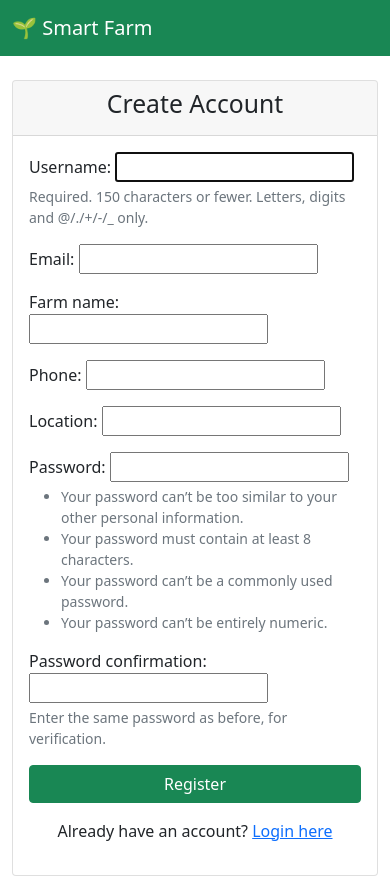
After one commit to h4senov/AgroVision-AI, a Django app: page /users/register/ in a window 390 px wide. The commit adds this page. Run offline with Django 5.2, Linux system fonts and the light colour scheme.

Commit message:
feat: Add user authentication system with login/register
- Implement CustomUser model with farm details
- Add authentication views and templates
- Configure user-specific field access
- Fix template inheritance issues
- Add Bootstrap responsive design

```diff
--- a/smart_farm/urls.py
+++ b/smart_farm/urls.py
@@ -20,6 +20,7 @@ from fields.views import home
 
 urlpatterns = [
     path('admin/', admin.site.urls),
-    path('fields/', include('fields.urls')),  # fields app URL-ləri
+    path('fields/', include('fields.urls')),  # fields app URLləri
     path('', home, name='home'),  # Əsas səhifə
+    path('users/', include('users.urls')), # users appin urleri
 ]
--- a/templates/base.html
+++ b/templates/base.html
@@ -7,18 +7,16 @@
 <body>
     <nav class="navbar navbar-expand-lg navbar-dark bg-success">
         <div class="container">
-            <a class="navbar-brand" href="{% url 'home' %}">🌱 Smart Farm</a>
-            <div class="navbar-nav">
-                <a class="nav-link" href="{% url 'home' %}">Home</a>
-                <a class="nav-link" href="{% url 'field_list' %}">Fields</a>
-                <a class="nav-link" href="/admin">Admin</a>
-            </div>
+            <a class="navbar-brand" href="/">🌱 Smart Farm</a>
         </div>
     </nav>
 
     <div class="container mt-4">
         {% block content %}
+        <!-- Digər template-lərin məzmunu buraya gələcək -->
         {% endblock %}
     </div>
+
+    <script src="https://cdn.jsdelivr.net/npm/bootstrap@5.1.3/dist/js/bootstrap.bundle.min.js"></script>
 </body>
 </html>
--- /dev/null
+++ b/templates/users/register.html
@@ -0,0 +1,39 @@
+{% extends 'base.html' %}
+
+{% block title %}Register - Smart Farm{% endblock %}
+
+{% block content %}
+<div class="row justify-content-center">
+    <div class="col-md-6">
+        <div class="card">
+            <div class="card-header">
+                <h2 class="text-center">Create Account</h2>
+            </div>
+            <div class="card-body">
+                <form method="post">
+                    {% csrf_token %}
+
+                    {% for field in form %}
+                    <div class="mb-3">
+                        {{ field.label_tag }}
+                        {{ field }}
+                        {% if field.errors %}
+                            <div class="text-danger small">{{ field.errors }}</div>
+                        {% endif %}
+                        {% if field.help_text %}
+                            <div class="form-text">{{ field.help_text }}</div>
+                        {% endif %}
+                    </div>
+                    {% endfor %}
+
+                    <button type="submit" class="btn btn-success w-100">Register</button>
+                </form>
+
+                <div class="text-center mt-3">
+                    <p>Already have an account? <a href="{% url 'login' %}">Login here</a></p>
+                </div>
+            </div>
+        </div>
+    </div>
+</div>
+{% endblock %}
--- /dev/null
+++ b/users/forms.py
@@ -0,0 +1,27 @@
+from django import forms
+from django.contrib.auth.forms import UserCreationForm
+from .models import CustomUser
+
+
+class CustomUserCreationForm(UserCreationForm):
+    email = forms.EmailField(required=True)
+    farm_name = forms.CharField(max_length=100, required=False)
+    phone = forms.CharField(max_length=20,required=False)
+    location = forms.CharField(max_length=255,required=False)
+
+
+    class Meta:
+        model =CustomUser
+        fields = ('username','email','farm_name','phone','location','password1','password2')
+
+        def save(self, commit=True):
+            user = super().save(commit=False)
+            user.email = self.cleaned_data.get('email')
+            user.farm_name = self.cleaned_data.get('farm_name')
+            user.phone = self.cleaned_data.get('phone')
+            user.location = self.cleaned_data.get('location')
+
+            if commit:
+                user.save()
+
+            return user
--- /dev/null
+++ b/users/urls.py
@@ -0,0 +1,9 @@
+from django.urls import path
+from . import views
+
+urlpatterns = [
+    path('register/', views.register, name='register'),
+    path('login/', views.user_login, name='login'),
+    path('logout/', views.user_logout, name='logout'),
+    path('profile/', views.profile, name='profile'),
+]
--- a/users/views.py
+++ b/users/views.py
@@ -1,3 +1,44 @@
-from django.shortcuts import render
+from django.shortcuts import render, redirect
+from django.contrib.auth import login, logout, authenticate
+from django.contrib.auth.forms import UserCreationForm
+from django.contrib.auth.decorators import login_required
+from .forms import CustomUserCreationForm
+from .models import CustomUser
 
 # Create your views here.
+
+def register(request):
+    if request.method == 'POST':
+        form = CustomUserCreationForm(request.POST)
+        if form.is_valid():
+            user = form.save()
+            login(request, user)
+            return redirect('field_list')
+    else :
+        form =CustomUserCreationForm()
+    return render(request,'users/register.html',{'form' : form})
+
+def user_login(request):
+    if request.method == 'POST':
+        username = request.POST['username']
+        password = request.POST['password']
+        user = authenticate(request, username=username, password=password)
+
+        if user is not None:
+            login(request, user)
+            return redirect('field_list')
+        else:
+            return render(request, 'users/login.html', {'error': 'Invalid credentials'})
+
+    return render(request, 'users/login.html')
+
+
+
+def user_logout(request):
+    logout(request)
+    return redirect('home')
+
+
+@login_required
+def profile(request):
+    return render(request, 'users/profile.html', {'user': request.user})
```
Also changed, not shown: fields/views.py (+21 -15 lines), smart_farm/settings.py (+7 -0 lines), templates/users/login.html (added, +40 -0 lines), templates/users/profile.html (added, +34 -0 lines), db.sqlite3, static/css/site.css (added), templates/fields/add_field.html (renamed from fields/templates/fields/add_field.html), templates/fields/delete_field.html (renamed from fields/templates/fields/delete_field.html), templates/fields/edit_field.html (renamed from fields/templates/fields/edit_field.html), templates/fields/field_detail.html (renamed from fields/templates/fields/field_detail.html), templates/fields/field_list.html (renamed from fields/templates/fields/field_list.html).
